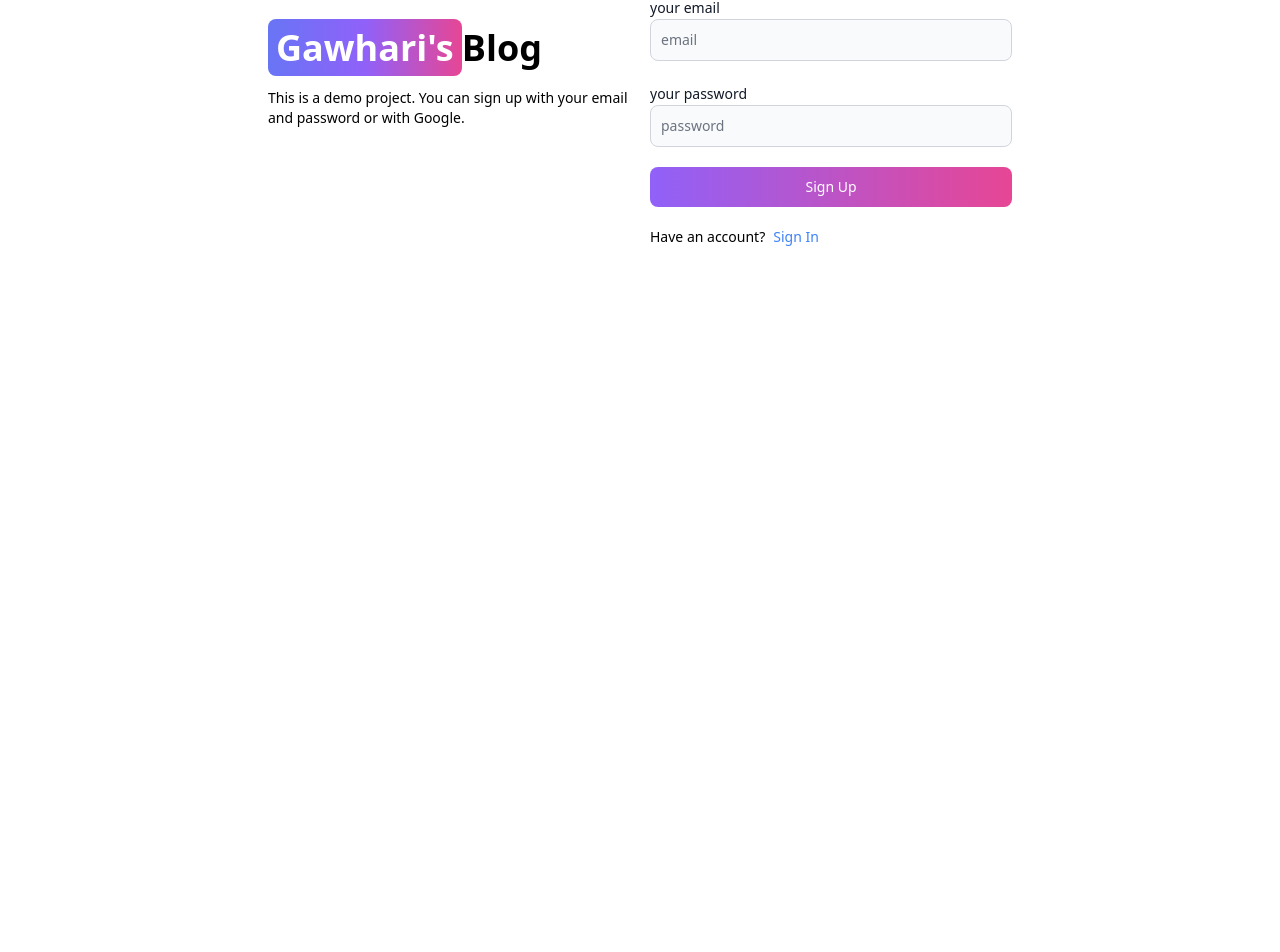
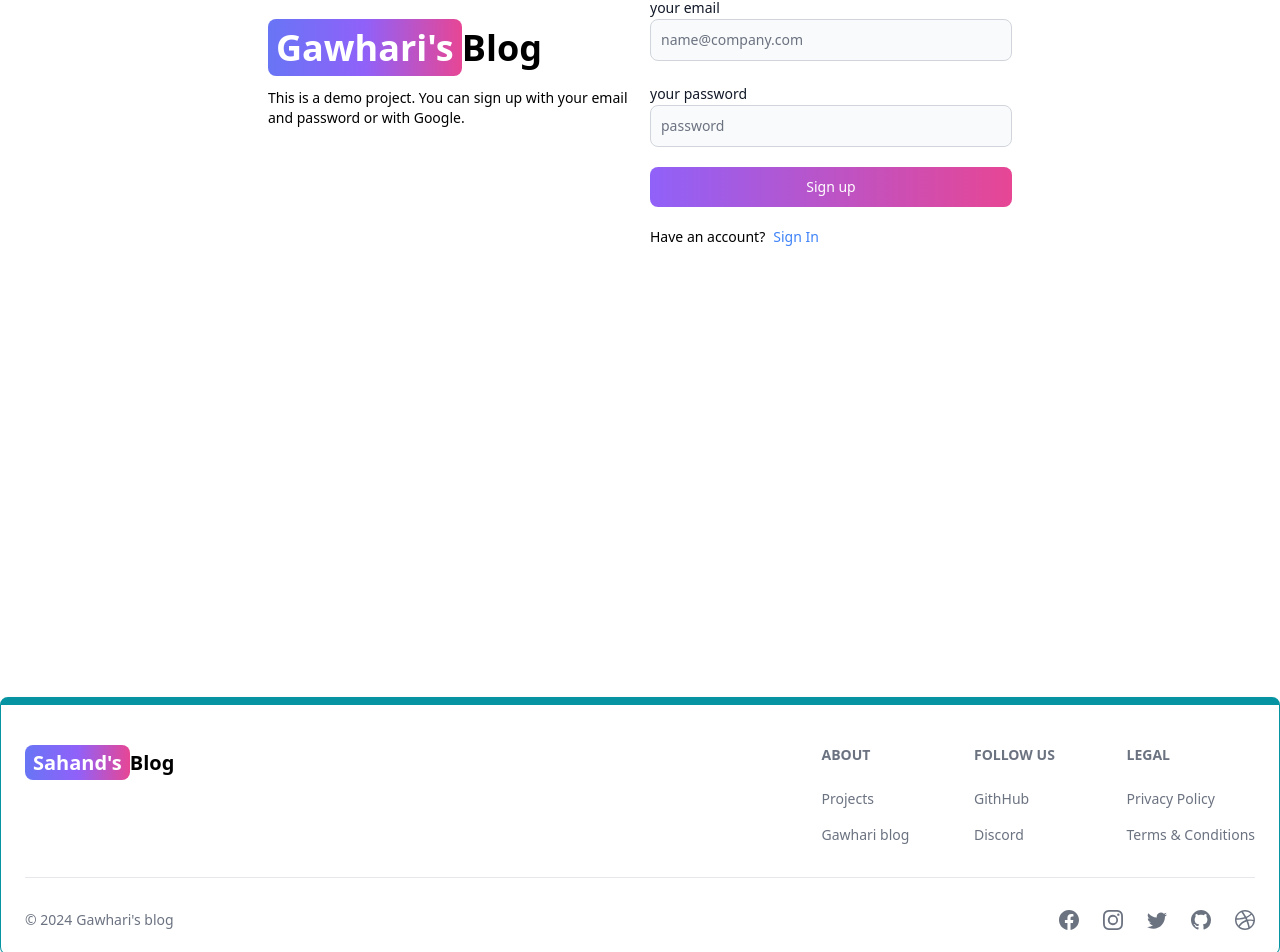
Before and after one commit to HussainGawhari/mern-stack, a React (Vite) app in the folder client/: page /sign-up in a window 1280 px wide. Shown: the part 247-1199 px from the top of the page. Before the commit the page ends 944 px from the top, so only its background shows below. Built offline with nearby package versions, Linux system fonts and the light colour scheme.

Commit message:
create and add the footer commponen

```diff
--- a/client/src/App.jsx
+++ b/client/src/App.jsx
@@ -6,6 +6,7 @@
 import About from './pages/About';
 import Project from './pages/Project';
 import Header from './components/Header';
+import FooterComponent from './components/Footer';
 
 
 export default function App() {
@@ -20,6 +21,7 @@
         <Route path = '/dashboard' element = {<Dashboard/>} />
         <Route path = '/project' element = {<Project/>} />
       </Routes>
+      <FooterComponent/>
     </BrowserRouter>
   )
 }
--- /dev/null
+++ b/client/src/components/Footer.jsx
@@ -0,0 +1,83 @@
+import { Footer } from "flowbite-react";
+import React from "react";
+import { Link } from "react-router-dom";
+import {BsDribbble, BsFacebook, BsGithub, BsInstagram, BsTwitter } from "react-icons/bs";
+
+export default function FooterComponent() {
+  return (
+    <Footer container className="border border-t-8 border-teal-500">
+      <div className="w-full max-w-7xl mx-auto">
+        <div className="grid w-full justify-between sm:flex md:grid-cols-1">
+          <div className="mt-5">
+            <Link
+              to="/"
+              className="self-center whitespace-nowrap text-lg sm:text-xl font-semibold dark:text-white"
+            >
+              <span className="px-2 py-1 bg-gradient-to-r from-indigo-500 via-purple-500 to-pink-500 rounded-lg text-white">
+                Sahand's
+              </span>
+              Blog
+            </Link>
+          </div>
+
+          <div className="grid grid-cols-2 gap-8 mt-4 sm:grid-cols-3 sm:gap-6">
+            <div>
+              <Footer.Title title="About" />
+              <Footer.LinkGroup col>
+                <Footer.Link href="#" target="_blank" rel="noopener noreferrer">
+                  Projects
+                </Footer.Link>
+                <Footer.Link
+                  href="Gawhari blog"
+                  target="_blank"
+                  rel="noopener noreferrer"
+                >
+                  Gawhari blog
+                </Footer.Link>
+              </Footer.LinkGroup>
+            </div>
+            <div>
+            <Footer.Title title="Follow us" />
+            <Footer.LinkGroup col>
+              <Footer.Link href="https://github.com/HussainGawhari" target="_blank" rel="noopener noreferrer">
+                GithHub
+              </Footer.Link>
+              <Footer.Link
+                href="#"
+
+              >
+               Discord
+              </Footer.Link>
+            </Footer.LinkGroup>
+          </div>
+          <div>
+              <Footer.Title title='Legal' />
+              <Footer.LinkGroup col>
+                <Footer.Link href='#'>Privacy Policy</Footer.Link>
+                <Footer.Link href='#'>Terms &amp; Conditions</Footer.Link>
+              </Footer.LinkGroup>
+            </div>
+          </div>
+
+        </div>
+       <Footer.Divider/>
+       <div className='w-full sm:flex sm:items-center sm:justify-between'>
+          <Footer.Copyright
+            href='#'
+            by="Gawhari's blog"
+            year={new Date().getFullYear()}
+          />
+          <div className="flex gap-6 sm:mt-0 mt-4 sm:justify-center">
+            <Footer.Icon href='#' icon={BsFacebook}/>
+            <Footer.Icon href='#' icon={BsInstagram}/>
+            <Footer.Icon href='#' icon={BsTwitter}/>
+            <Footer.Icon href='https://github.com/HussainGawhari' icon={BsGithub}/>
+            <Footer.Icon href='#' icon={BsDribbble}/>
+
+          </div>
+        </div>
+
+      </div>
+    </Footer>
+  );
+}
--- a/client/src/pages/SignUp.jsx
+++ b/client/src/pages/SignUp.jsx
@@ -1,8 +1,44 @@
-import { Button, Label, TextInput } from "flowbite-react";
-import React from "react";
-import { Link } from "react-router-dom";
+import { Alert, Button, Label, Spinner, TextInput } from "flowbite-react";
+import React, { useState } from "react";
+import { Link, useNavigate } from "react-router-dom";
 
 export default function SignUp() {
+  const [formData, setFormData] = useState({});
+  const [errorMessage, setErrorMessage] = useState(null);
+  const [loading, setLoading] = useState(false);
+
+  const Navigate = useNavigate();
+
+  const handleChange = (e) => {
+    setFormData({...formData, [e.target.id]: e.target.value.trim()});
+    console.log(formData)
+  };
+
+  const handleSubmit = async(e) => {
+    e.preventDefault();
+    if (!formData.username || !formData.email || !formData.password) {
+      return setErrorMessage('Please fill out all fields.');
+    }
+    setLoading(true);
+    try {
+      const res = await fetch('/api/auth/signup', {
+        method: 'POST',
+        headers: { 'Content-Type': 'application/json' },
+        body: JSON.stringify(formData),
+      });
+      const data = await res.json();
+      if(data.success === false) {
+        setErrorMessage(data.message);
+      }
+      setLoading(false);
+      if(res.ok) {
+        Navigate('sign-in');
+      }
+    } catch (e) {
+      setErrorMessage(e.message);
+    }
+
+  };
   return (
     <div className=" min-h-screen mt-20">
       <div className="flex p-3 max-w-3xl mx-auto flex-col md:flex-row md:items-center gap-5 ">
@@ -24,15 +60,25 @@
         </div>
         {/* right */}
         <div className="flex-1">
-          <form action="">
+          <form onSubmit={handleSubmit}>
             <div className="flex flex-col gap-5">
               <div>
                 <Label value="your username" />
-                <TextInput id="username" placeholder="username" type="text" />
+                <TextInput
+                  id="username"
+                  placeholder="username"
+                  type="text"
+                  onChange={handleChange}
+                />
               </div>
               <div>
                 <Label value="your email" />
-                <TextInput id="email" placeholder="email" type="text" />
+                <TextInput
+                  id="email"
+                  placeholder="name@company.com"
+                  type="email"
+                  onChange={handleChange}
+                />
               </div>
 
               <div>
@@ -41,20 +87,33 @@
                   id="password"
                   placeholder="password"
                   type="password"
+                  onChange={handleChange}
                 />
               </div>
 
               <Button gradientDuoTone="purpleToPink" type="submit">
-                Sign Up
+                {loading ? (
+                  <>
+                     <Spinner size='sm' />
+                    <span className=" pl-3">Loading...</span>
+                  </>
+                ) : ('Sign up')
+                }
+
               </Button>
             </div>
           </form>
           <div className="flex gap-2 text-sm mt-5">
             <span>Have an account?</span>
-            <Link to = '/sign-in' className="text-blue-500" >
+            <Link to="/sign-in" className="text-blue-500">
               Sign In
             </Link>
           </div>
+          {errorMessage && (
+            <Alert className='mt-5' color='failure'>
+              {errorMessage}
+            </Alert>
+          )}
         </div>
       </div>
     </div>
--- a/client/vite.config.js
+++ b/client/vite.config.js
@@ -3,5 +3,13 @@
 
 // https://vitejs.dev/config/
 export default defineConfig({
-  plugins: [react()],
-})
+    server: {
+        proxy: {
+            '/api': {
+                target: 'http://localhost:3000',
+                secure: false,
+            },
+        },
+    },
+    plugins: [react()],
+});
```
